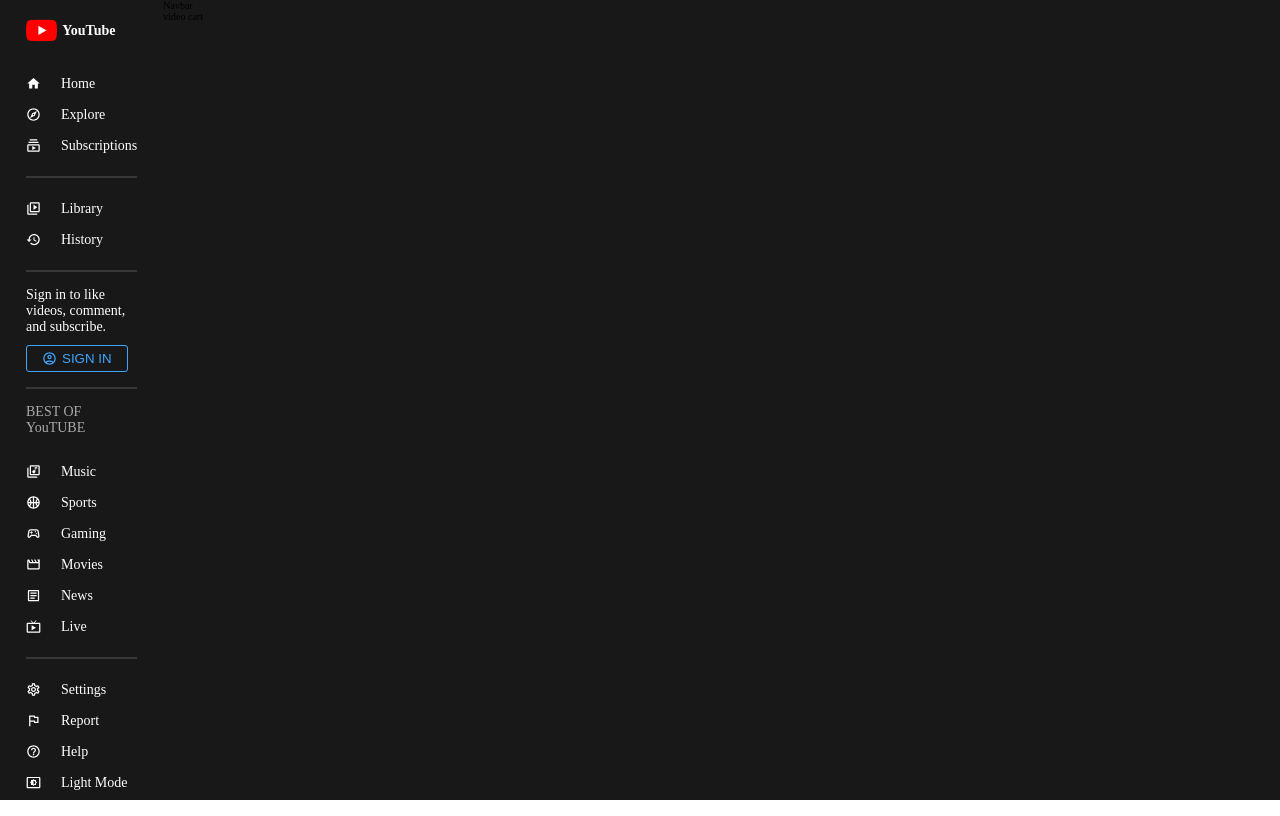
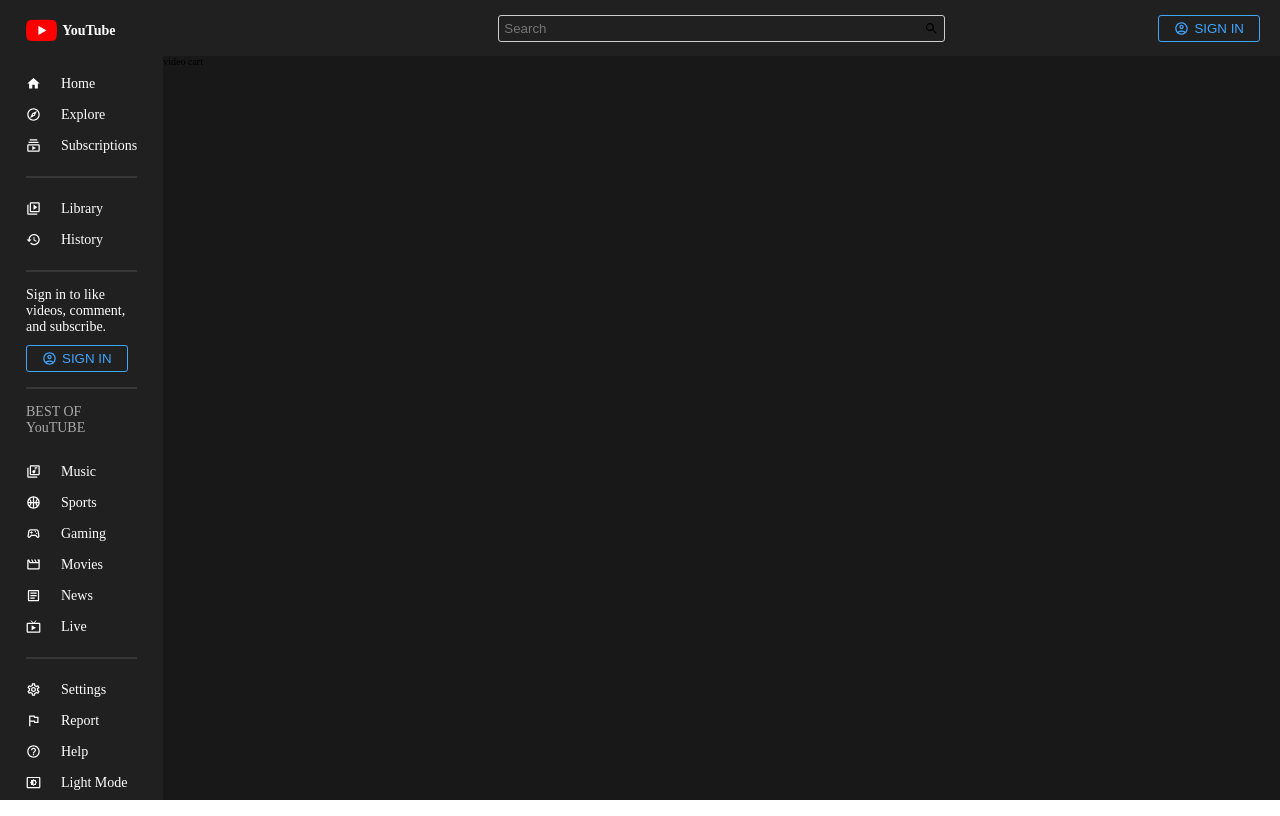
Before and after one commit to dong-geon-Lee/youtube-clone, a React (Create React App) app: page / in a window 1280 px wide. Built offline with nearby package versions, Linux system fonts and the light colour scheme.

Commit message:
completed navbar

```diff
--- a/src/components/Menu.jsx
+++ b/src/components/Menu.jsx
@@ -20,7 +20,7 @@
 
 export const Container = styled.div`
   flex: 1;
-  background-color: ${({ theme }) => theme.bg};
+  background-color: ${({ theme }) => theme.bgLighter};
   height: 100vh;
   color: ${({ theme }) => theme.text};
   font-size: 1.4rem;
@@ -53,8 +53,8 @@
 `;
 
 const Hr = styled.hr`
-  margin: 15px 0px;
-  border: 0.5px solid ${({ theme }) => theme.soft};
+  margin: 1.5rem 0;
+  border: 0.05rem solid ${({ theme }) => theme.soft};
 `;
 
 export const Login = styled.div``;
--- a/src/components/Navbar.jsx
+++ b/src/components/Navbar.jsx
@@ -1,7 +1,72 @@
 import React from "react";
+import styled from "styled-components";
+import AccountCircleOutlinedIcon from "@mui/icons-material/AccountCircleOutlined";
+import SearchOutlinedIcon from "@mui/icons-material/SearchOutlined";
+
+export const Container = styled.div`
+  position: sticky;
+  top: 0;
+  background-color: ${({ theme }) => theme.bgLighter};
+  height: 5.6rem;
+`;
+
+export const Wrapper = styled.div`
+  display: flex;
+  align-items: center;
+  justify-content: flex-end;
+  height: 100%;
+  padding: 0 2rem;
+  position: relative;
+`;
+
+export const Search = styled.div`
+  width: 40%;
+  position: absolute;
+  left: 0;
+  right: 0;
+  margin: auto;
+  display: flex;
+  justify-content: space-between;
+  align-items: center;
+  padding: 0.5rem;
+  border: 0.1rem solid #ccc;
+  border-radius: 0.3rem;
+`;
+
+export const Input = styled.input`
+  border: none;
+  background-color: transparent;
+`;
+
+export const Button = styled.button`
+  padding: 0.5rem 1.5rem;
+  background-color: transparent;
+  border: 1px solid #3ea6ff;
+  color: #3ea6ff;
+  border-radius: 3px;
+  font-weight: 500;
+  cursor: pointer;
+  display: flex;
+  align-items: center;
+  gap: 0.5rem;
+`;
 
 const Navbar = () => {
-  return <div>Navbar</div>;
+  return (
+    <Container>
+      <Wrapper>
+        <Search>
+          <Input placeholder="Search" />
+          <SearchOutlinedIcon />
+        </Search>
+
+        <Button>
+          <AccountCircleOutlinedIcon />
+          SIGN IN
+        </Button>
+      </Wrapper>
+    </Container>
+  );
 };
 
 export default Navbar;
```
Also changed, not shown: src/pages/Home.jsx (added), src/pages/Video.jsx (added).
